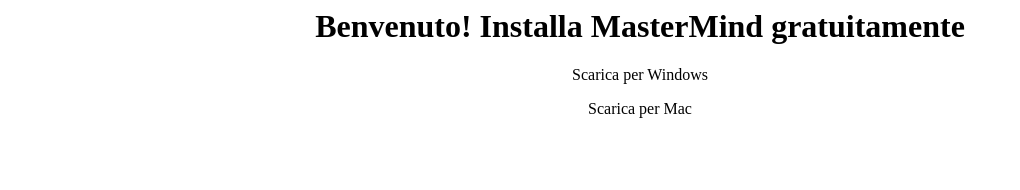
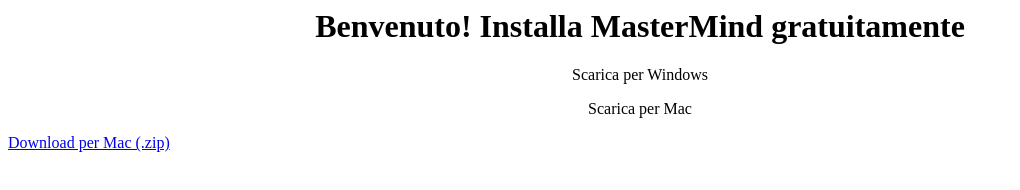
Before and after one commit to Jacooops/mastermind_game, a plain HTML site: page index.html in a window 1280 px wide. Shown: the whole page, without its empty margins (0-1020 px from the left). Drawn offline with Linux system fonts and the light colour scheme.

Commit message:
Add files via upload

```diff
--- a/index.html
+++ b/index.html
@@ -4,7 +4,12 @@
     </head>
     <body>
         <h1 align="center">Benvenuto! Installa MasterMind gratuitamente</h1>
-        <p align="center"> Scarica per Windows</p>
-        <p align="center"> Scarica per Mac</p>
+        <div>
+            <p align="center"> Scarica per Windows</p>
+        </div>
+        <div>
+            <p align="center"> Scarica per Mac</p>
+            <a href="https://github.com/Jacooops/mastermind_game/releases/download/v1.0.0/MastermindApp.zip" class="btn">Download per Mac (.zip)</a>
+        </div>
     </body>
 </html>
```
